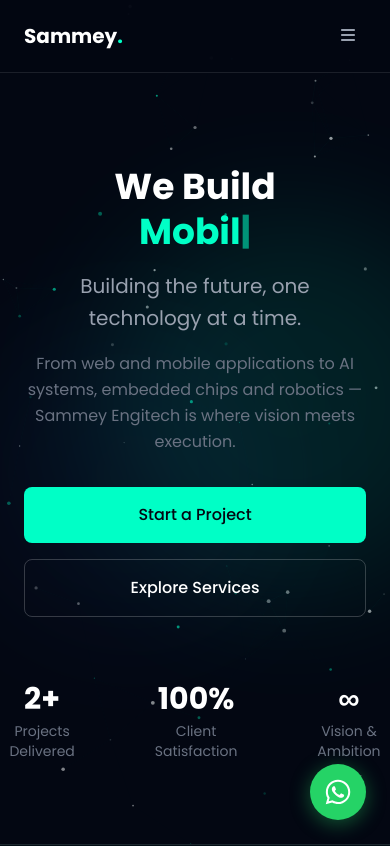
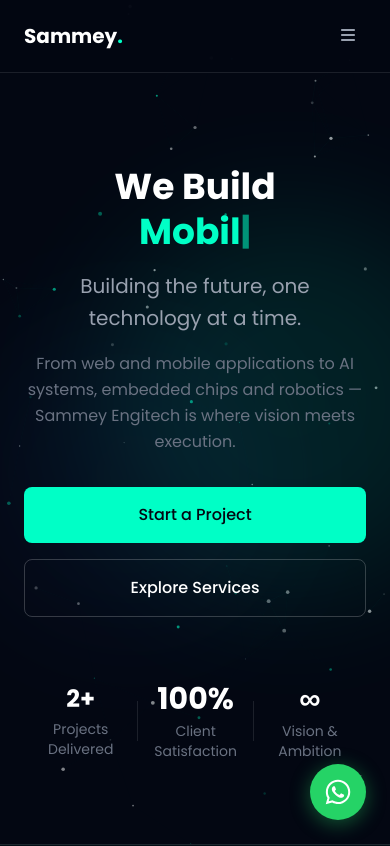
Before and after one commit to adetunjisam9-collab/sammey-engitech, a Next.js app: page / in a window 390 px wide. Shown: the top 846 px of the page. Built offline with nearby package versions, Linux system fonts and the light colour scheme.

Commit message:
fix mobile overflow on hero stats

```diff
--- a/components/Hero.tsx
+++ b/components/Hero.tsx
@@ -93,9 +93,9 @@ export default function Hero() {
           <a href="#contact" className="px-8 py-4 rounded-lg font-medium text-base text-gray-950 hover:opacity-90 active:scale-95 transition duration-200" style={{ background: "#00FFC6" }}>Start a Project</a>
           <a href="#services" className="px-8 py-4 rounded-lg font-medium text-base text-white border border-white/20 hover:border-white/40 active:scale-95 transition duration-200">Explore Services</a>
         </div>
-        <div className="flex items-center justify-center gap-10 text-center">
+        <div className="flex items-center justify-center gap-4 md:gap-10 text-center px-4">
           <div>
-            <p className="text-3xl font-bold text-white">2+</p>
+            <p className="text-2xl md:text-3xl font-bold text-white">2+</p>
             <p className="text-gray-500 text-sm mt-1">Projects Delivered</p>
           </div>
           <div className="w-px h-10 bg-white/10"></div>
```
